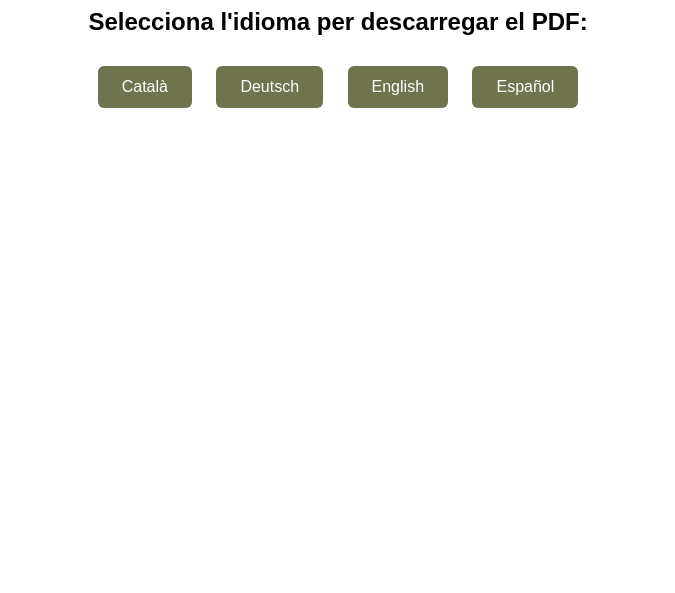
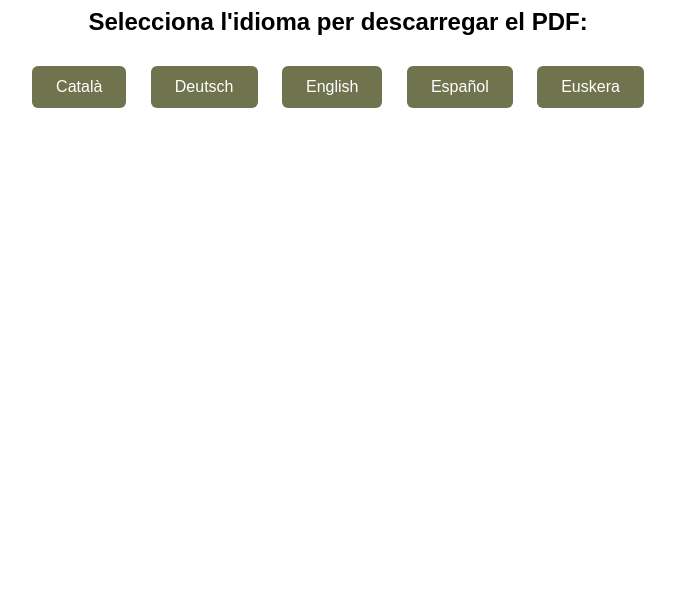
Before and after one commit to fundaciohospitalcadaques/idiomes, a plain HTML site: page index.html in a window 1280 px wide. Shown: the part 207-800 px from the top of the page, without its empty margins (302-977 px from the left). Drawn offline with Linux system fonts and the light colour scheme.

Commit message:
Update index.html

```diff
--- a/index.html
+++ b/index.html
@@ -36,7 +36,7 @@
     <a href="https://drive.google.com/file/d/15Tv5q8lboNiWnJC-PtgXiwM1AuBJRayj/view?usp=sharing" target="_blank" class="download-button">Deutsch</a>
     <a href="https://drive.google.com/file/d/1x5SzTaF4obDpRqvw1Vl_M2D9M4xb3oK7/view?usp=sharing" target="_blank" class="download-button">English</a>
     <a href="https://drive.google.com/file/d/1xaQlc6LwoGhxW5G4Y0wLAzVgGpfwV01s/view?usp=sharing" target="_blank" class="download-button">Español</a>
-
+    <a href="https://drive.google.com/file/d/1vBcWRZrbOI7kQMYo7wqYkiBKXEuhrshv/view?usp=sharing" target="_blank" class="download-button">Euskera</a>
   </div>
 </body>
 </html>
```
